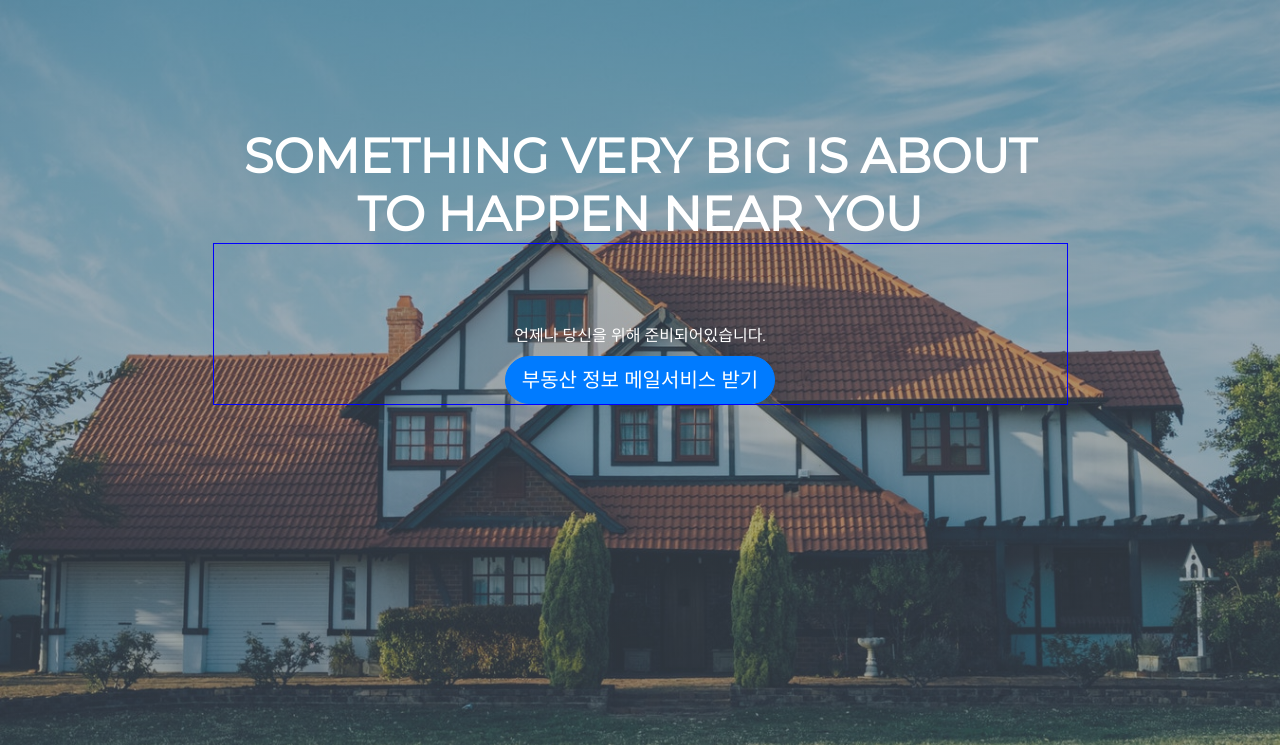
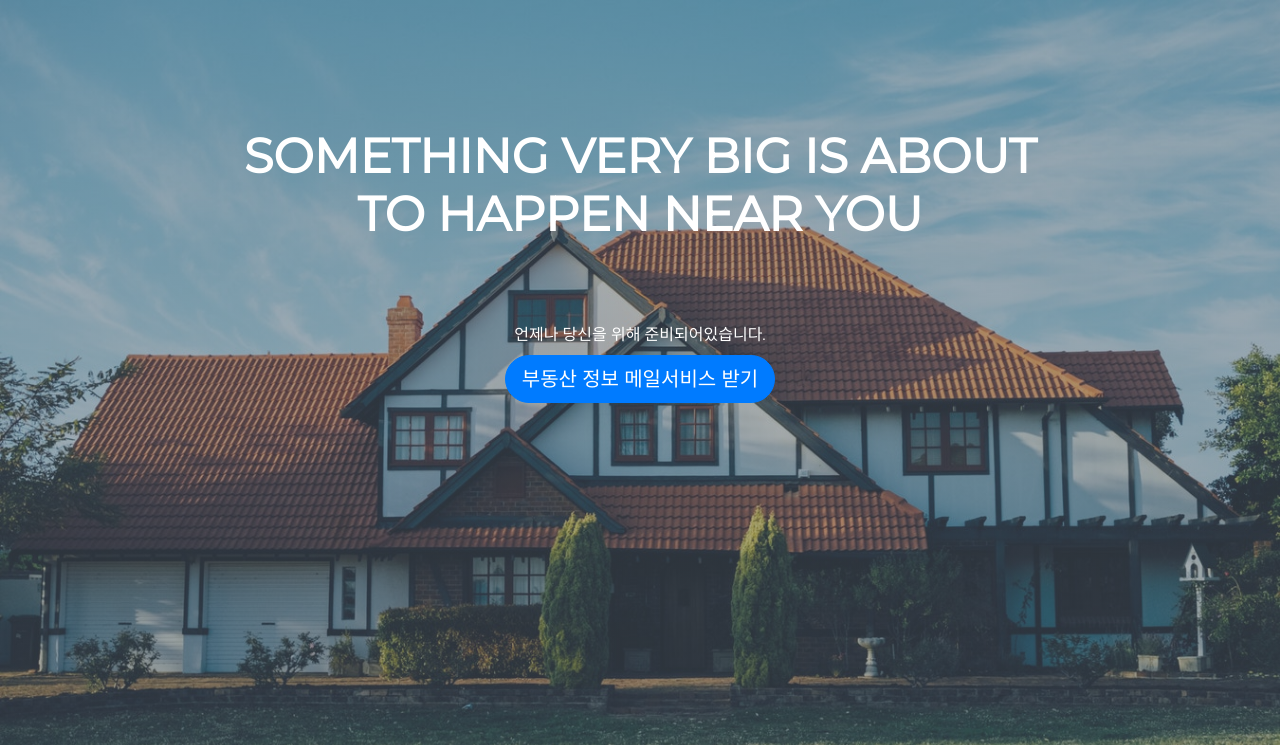
Before and after one commit to wonma/test, a plain HTML site: page index.html in a window 1280 px wide. Shown: the top 745 px of the page. Drawn offline with nearby package versions, Linux system fonts and the light colour scheme.

Commit message:
deleted emailbox blue line

```diff
--- a/style.css
+++ b/style.css
@@ -58,7 +58,7 @@ header .container .row h1{
 /*	border:1px solid blue;*/
 	color:#fff;}
 header .container .row .emailbox{
-	border:1px solid blue; padding-top:7%; color:#fff;
+	padding-top:7%; color:#fff;
 }
 
 header .container .row .emailbox .btn{
```
